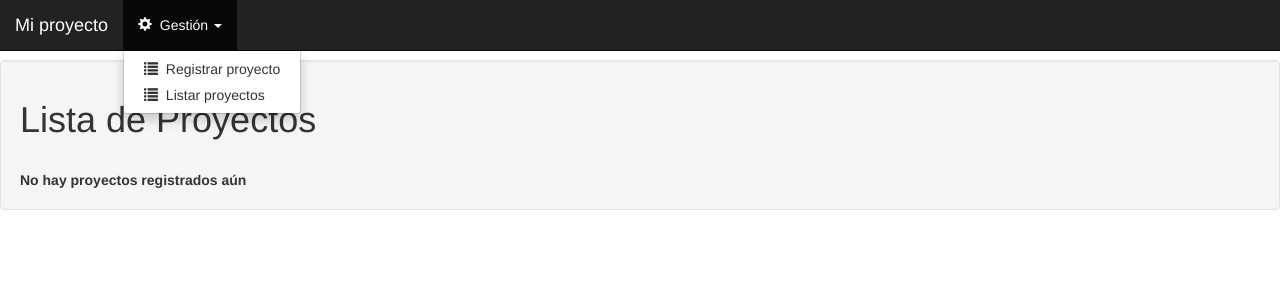
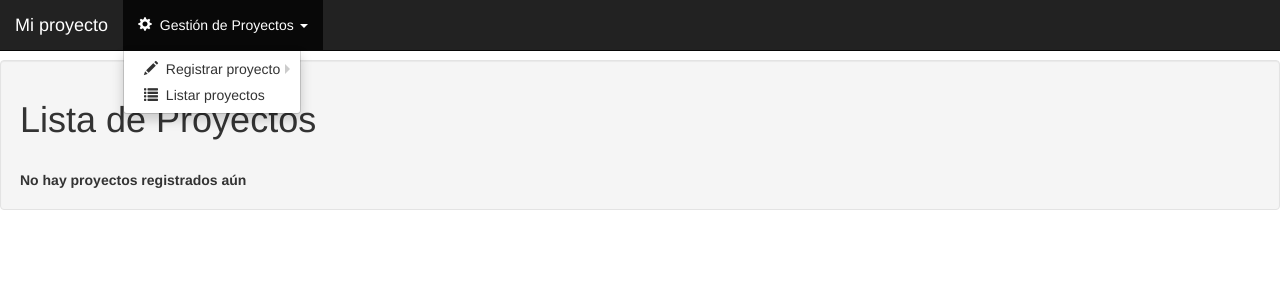
Before and after one commit to argenisosorio/grafico_porcentaje, a Django app: page / in a window 1280 px wide, after a click on "Gestión de Proyectos". Shown: the top 300 px of the page. Run offline with Django 3.2, Linux system fonts and the light colour scheme; data that the repository does not hold is empty; some libraries are stand-ins or nearby versions.

Commit message:
Agregando el menú multilevel en la plantilla base

```diff
--- a/registro/templates/registro/base.html
+++ b/registro/templates/registro/base.html
@@ -49,20 +49,29 @@
         </div>
         <div id="navbar" class="navbar-collapse collapse">
           <ul class="nav navbar-nav">
+
             <li class="dropdown">
               <a href="#" class="dropdown-toggle" data-toggle="dropdown" role="button" aria-haspopup="true" aria-expanded="false">
                 <i class="glyphicon glyphicon-cog"></i>
-                &nbsp;Gestión <span class="caret"></span>
+                &nbsp;Gestión de Proyectos <span class="caret"></span>
               </a>
-              <ul class="dropdown-menu">
-                <li>
-                  <a href="{% url 'registro:registrar' %}">
-                    <i class="glyphicon glyphicon-list"></i>
+              <ul class="dropdown-menu multi-level">
+                <li class="dropdown-submenu">
+                  <a tabindex="-1" href="#">
+                    <i class="glyphicon glyphicon-pencil"></i>
                     &nbsp;Registrar proyecto
                   </a>
+                  <ul class="dropdown-menu">
+                    <li class="">
+                      <a href="{% url 'registro:registrar' %}">
+                        <i class="glyphicon glyphicon-pencil"></i>
+                        &nbsp;Software
+                      </a>
+                    </li>
+                  </ul>
                 </li>
-                <li>
-                  <a href="{% url 'registro:consultar' %}">
+                <li class="">
+                  <a tabindex="-1" href="{% url 'registro:consultar' %}">
                     <i class="glyphicon glyphicon-list"></i>
                     &nbsp;Listar proyectos
                   </a>
--- a/static/css/theme.css
+++ b/static/css/theme.css
@@ -46,3 +46,46 @@ ul.errorlist {
   padding: 10px;
   text-align: center;
 }
+
+/* Dropdown levels menu styles */
+.dropdown-submenu {
+  position: relative;
+}
+.dropdown-submenu>.dropdown-menu {
+  top: 0;
+  left: 100%;
+  margin-top: -6px;
+  margin-left: -1px;
+  -webkit-border-radius: 0 6px 6px 6px;
+  -moz-border-radius: 0 6px 6px;
+  border-radius: 0 6px 6px 6px;
+}
+.dropdown-submenu:hover>.dropdown-menu {
+  display: block;
+}
+.dropdown-submenu>a:after {
+  display: block;
+  content: " ";
+  float: right;
+  width: 0;
+  height: 0;
+  border-color: transparent;
+  border-style: solid;
+  border-width: 5px 0 5px 5px;
+  border-left-color: #ccc;
+  margin-top: 5px;
+  margin-right: -10px;
+}
+.dropdown-submenu:hover>a:after {
+  border-left-color: #fff;
+}
+.dropdown-submenu.pull-left {
+  float: none;
+}
+.dropdown-submenu.pull-left>.dropdown-menu {
+  left: -100%;
+  margin-left: 10px;
+  -webkit-border-radius: 6px 0 6px 6px;
+  -moz-border-radius: 6px 0 6px 6px;
+  border-radius: 6px 0 6px 6px;
+}
```
